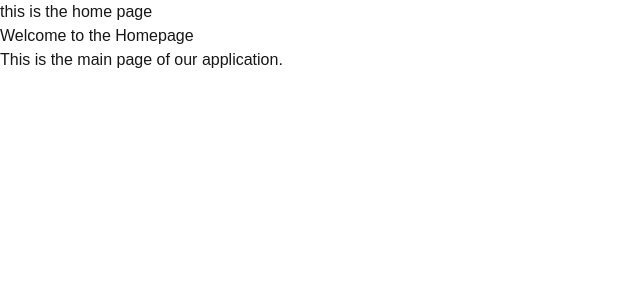
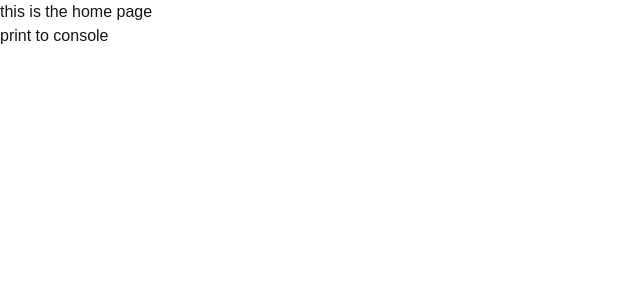
Before and after one commit to Deeptansu23/nextjsapp, a Next.js app: page / in a window 1280 px wide. Shown: the top 300 px of the page, without its empty margins (0-640 px from the left). Built offline with nearby package versions, Linux system fonts and the light colour scheme.

Commit message:
Update index.tsx

```diff
--- a/src/app/component/homepage/index.tsx
+++ b/src/app/component/homepage/index.tsx
@@ -2,16 +2,19 @@
 import React from 'react'
 
 const Homepage = () => {
+
+
+    const printConsole = async() => {
+        console.log('This is a message from the Homepage component');
+        console.log(`The value of NEXT_PUBLIC_DATA is: ${process.env.NEXT_PUBLIC_DATA}`);
+        console.log(`The value of NEXT_PUBLIC_DATA is: ${process.env.NEXT_PUBLIC_DATA as string}`);
+        console.log(`The value of NEXT_PUBLIC_DATA is: ${process.env.NEXT_PUBLIC_DATA!}`);
+    }
     return (
         <div>
-            <h1>Welcome to the Homepage</h1>
-            <p>This is the main page of our application.</p>
-            <div>
-                {process.env.NEXT_PUBLIC_DATA as string}
-            </div>
-            <div>
-                {process.env.NEXT_PUBLIC_DATA!}
-            </div>
+            <button onClick={printConsole}>
+                print to console
+            </button>
         </div>
     )
 }
```
